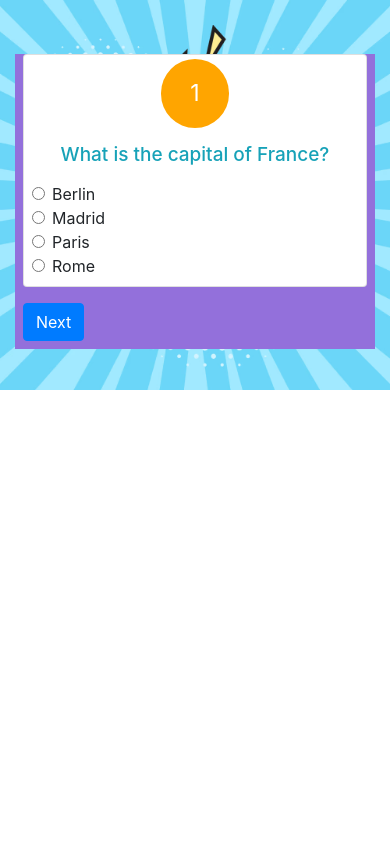
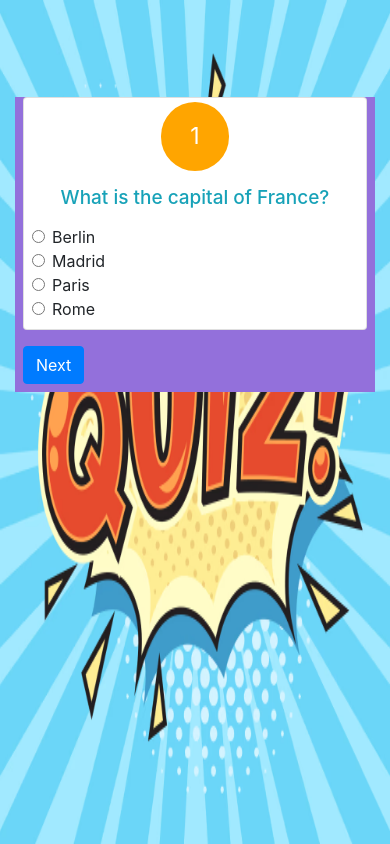
Before and after one commit to tronganhnguyenthanh/quiz, a React (Create React App) app: page / in a window 390 px wide. Built offline with nearby package versions, Linux system fonts and the light colour scheme.

Commit message:
[UPDATE][FE] fix responsive

```diff
--- a/src/css/style.css
+++ b/src/css/style.css
@@ -37,5 +37,9 @@ body{
   }
   .responsive-quiz{
     width:100%;
+    margin-top:27%;
+  }
+  body{
+   background-size:100% 100vh;
   }
 }
```
